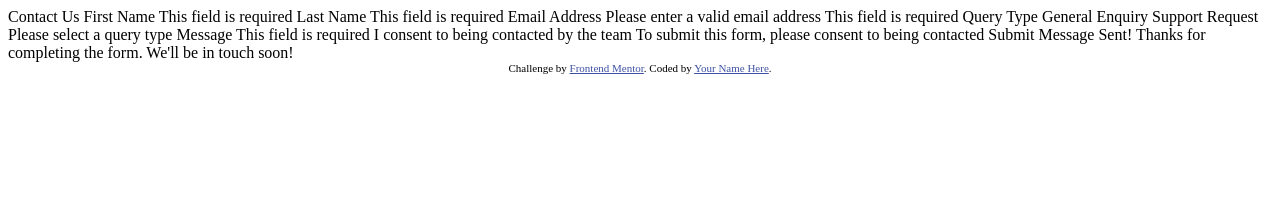
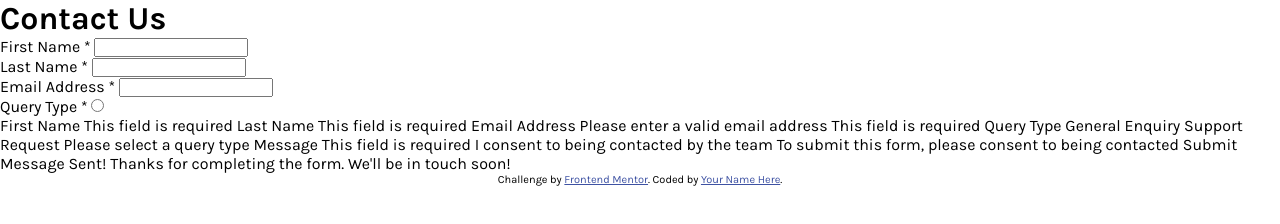
Before and after one commit to joelanarba/contact-form, a plain HTML site: page index.html in a window 1280 px wide. Drawn offline with Linux system fonts and the light colour scheme.

Commit message:
Update index.html file for Contact Form project

```diff
--- a/index.html
+++ b/index.html
@@ -8,15 +8,43 @@
 
   <title>Frontend Mentor | Contact form</title>
 
-  <!-- Feel free to remove these styles or customise in your own stylesheet 👍 -->
-  <style>
-    .attribution { font-size: 11px; text-align: center; }
-    .attribution a { color: hsl(228, 45%, 44%); }
-  </style>
+  <link rel="stylesheet" href="style.css">
 </head>
 <body>
+  <header>
+    <h1>Contact Us</h1>
+    <form action="">
+      <div class="form-group">
+        <label for="firstName">First Name *</label>
+        <input type="text" id="firstName" name="firstName" required>
+        <!-- <p class="error-message">This field is required</p> -->
+      </div>
 
-  Contact Us
+      <div class="form-group">
+        <label for="lastName">Last Name *</label>
+        <input type="text" id="lastName" name="lastName" required>
+        <!-- <p class="error-message">This field is required</p> -->
+      </div>
+
+      <div class="form-group">
+        <label for="email">Email Address *</label>
+        <input type="email" id="email" name="email" required>
+        <!-- <p class="error-message">Please enter a valid email address</p> -->
+      </div>
+
+      <div class="form-group">
+        <label for="queryType">Query Type *</label>
+        <input type="radio" name="queryType" id="queryType">
+        <!-- <select id="queryType" name="queryType" required>
+          <option value="">Please select a query type</option>
+          <option value="generalEnquiry">General Enquiry</option>
+          <option value="supportRequest">Support Request</option>
+        </select> -->
+        <!-- <p class="error-message">Please select a query type</p> -->
+      </div>
+    </form>
+  </header>
+
 
   First Name
   This field is required
--- a/style.css
+++ b/style.css
@@ -0,0 +1,12 @@
+@import url('https://fonts.googleapis.com/css2?family=Karla:ital,wght@0,200..800;1,200..800&display=swap');
+
+
+.attribution { font-size: 11px; text-align: center; }
+.attribution a { color: hsl(228, 45%, 44%); }
+
+*{
+    box-sizing: border-box;
+    margin: 0;
+    padding: 0;
+    font-family: "Karla", sans-serif;
+}
```
